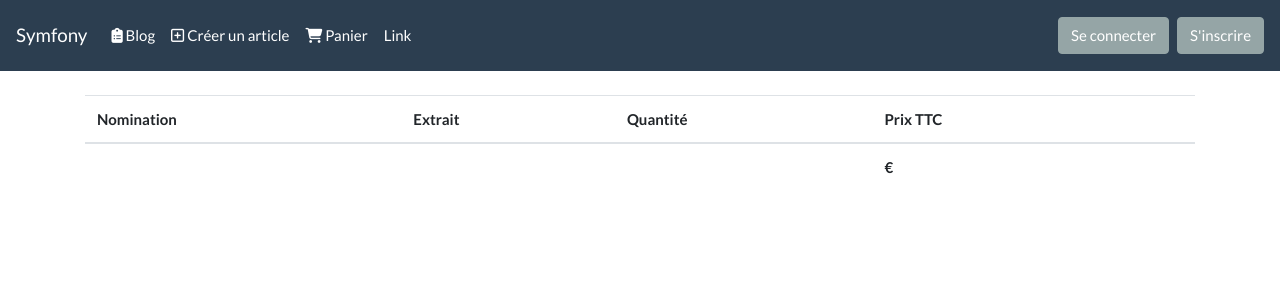
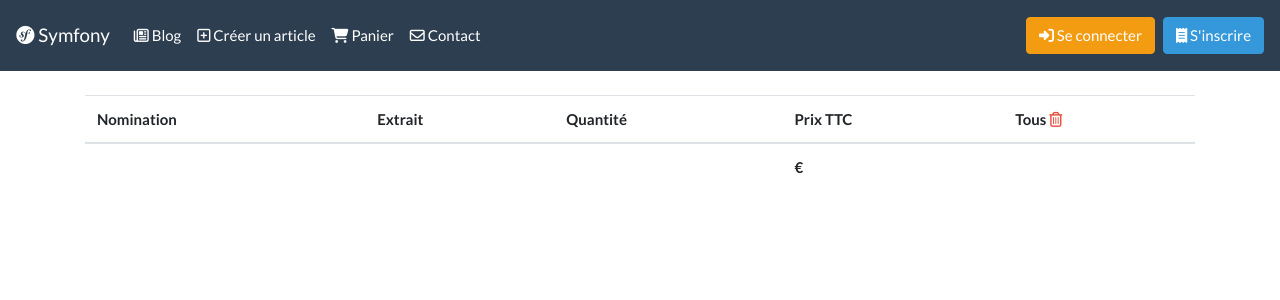
Before and after one commit to CorentinFoucrier/symfony-docker, a Symfony app: template www/templates/cart/index.html.twig in a window 1280 px wide. Shown: the top 300 px of the page. Run offline with Twig, Linux system fonts and the light colour scheme; the template is opened without the code that fills it, so the values that code supplies are empty; some libraries are stand-ins or nearby versions.

Commit message:
Formulaire de contact

```diff
--- a/www/src/Services/CartService.php
+++ b/www/src/Services/CartService.php
@@ -43,6 +43,11 @@ class CartService
         $this->session->set("panier", $panier);
     }
 
+    public function deleteAll()
+    {
+        $this->session->set("panier", []);
+    }
+
     public function getAll()
     {
         $panier = $this->session->get('panier', []);
--- a/www/templates/base.html.twig
+++ b/www/templates/base.html.twig
@@ -9,7 +9,7 @@
     </head>
     <body>
         <nav class="navbar navbar-expand-lg navbar-dark bg-primary mb-4">
-            <a class="navbar-brand" href="{{ path('blog') }}">Symfony</a>
+            <a class="navbar-brand" href="{{ path('blog') }}"><i class="fab fa-symfony"></i> Symfony</a>
             <button class="navbar-toggler" type="button" data-toggle="collapse" data-target="#navbarColor01" aria-controls="navbarColor01" aria-expanded="false" aria-label="Toggle navigation">
                 <span class="navbar-toggler-icon"></span>
             </button>
@@ -17,7 +17,7 @@
             <div class="collapse navbar-collapse" id="navbarColor01">
                 <ul class="navbar-nav mr-auto">
                     <li class="nav-item">
-                        <a class="nav-link" href="{{ path('blog') }}"><i class="fas fa-clipboard-list"></i> Blog</a>
+                        <a class="nav-link" href="{{ path('blog') }}"><i class="far fa-newspaper"></i> Blog</a>
                     </li>
                     <li class="nav-item">
                         <a class="nav-link" href="{{ path('blog_new') }}"><i class="far fa-plus-square"></i> Créer un article</a>
@@ -26,12 +26,12 @@
                         <a class="nav-link" href="{{ path('cart') }}"><i class="fas fa-shopping-cart"></i> Panier</a>
                     </li>
                     <li class="nav-item">
-                        <a class="nav-link" href="#">Link</a>
+                        <a class="nav-link" href="{{ path('blog_contact') }}"><i class="far fa-envelope"></i> Contact</a>
                     </li>
                 </ul>
                 <form class="form-inline my-2 my-lg-0">
-                    <a href="{{ path('security_login') }}" class="btn btn-secondary mr-sm-2">Se connecter</a>
-                    <a href="{{ path('registration') }}" class="btn btn-secondary my-2 my-sm-0">S'inscrire</a>
+                    <a href="{{ path('security_login') }}" class="btn btn-warning mr-sm-2"><i class="fas fa-sign-in-alt"></i> Se connecter</a>
+                    <a href="{{ path('registration') }}" class="btn btn-info my-2 my-sm-0"><i class="fas fa-receipt"></i> S'inscrire</a>
                 </form>
             </div>
         </nav>
--- a/www/templates/blog/index.html.twig
+++ b/www/templates/blog/index.html.twig
@@ -17,7 +17,7 @@
     {% for article in articles %}
         <article class="col-12 col-md-6 mt-4">
             <h2 class="text-center">{{ article.title }}</h2>
-            <a href="{{ path('blog_edit', {'id': article.id}) }}" class="btn btn-link btn-sm">Edit <i class="far fa-edit"></i></a>
+            <a href="{{ path('blog_edit', {'id': article.id}) }}" class="btn btn-link btn-sm text-warning"><i class="far fa-edit"></i> Modifier</a>
             <p class="m-0 small text-muted float-right">Ecrit le {{ article.createdAt | date('d/m/Y') }} à {{ article.createdAt | date('H:i') }}</p>
             <div>
                 <a href="{{ path('blog_show', {'id': article.id}) }}">
--- a/www/templates/cart/index.html.twig
+++ b/www/templates/cart/index.html.twig
@@ -10,7 +10,7 @@
             <th>Extrait</th>
             <th>Quantité</th>
             <th>Prix TTC</th>
-            <th></th>
+            <th>Tous <a class="text-danger" href="{{ path('cart_delete_all') }}"><i class="far fa-trash-alt"></i></a></th>
         </thead>
         <tbody>
             {% for item in items %}
@@ -19,7 +19,7 @@
                     <td>{{item.article.content|truncate(80)}}</td>
                     <td>{{item.qty}}</td>
                     <td>{{item.article.price * item.qty}}€</td>
-                    <td><a href="{{ path('cart_delete', {'id': item.article.id}) }}"><i class="far fa-trash-alt"></i></a></td>
+                    <td><a class="text-danger" href="{{ path('cart_delete', {'id': item.article.id}) }}"><i class="far fa-trash-alt"></i></a></td>
                 </tr>
             {% endfor %}
         </tbody>
--- /dev/null
+++ b/www/templates/emails/test.html.twig
@@ -0,0 +1,5 @@
+<h2>Email</h2>
+<p>
+    Email: {{email}} <br>
+    Contenu: {{content}}
+</p>
```
Also changed, not shown: www/src/Controller/BlogController.php (+31 -1 lines), www/src/Controller/CartController.php (+10 -0 lines), www/src/Form/ContactFormType.php (added, +27 -0 lines), www/templates/blog/contact.html.twig (added, +11 -0 lines).
